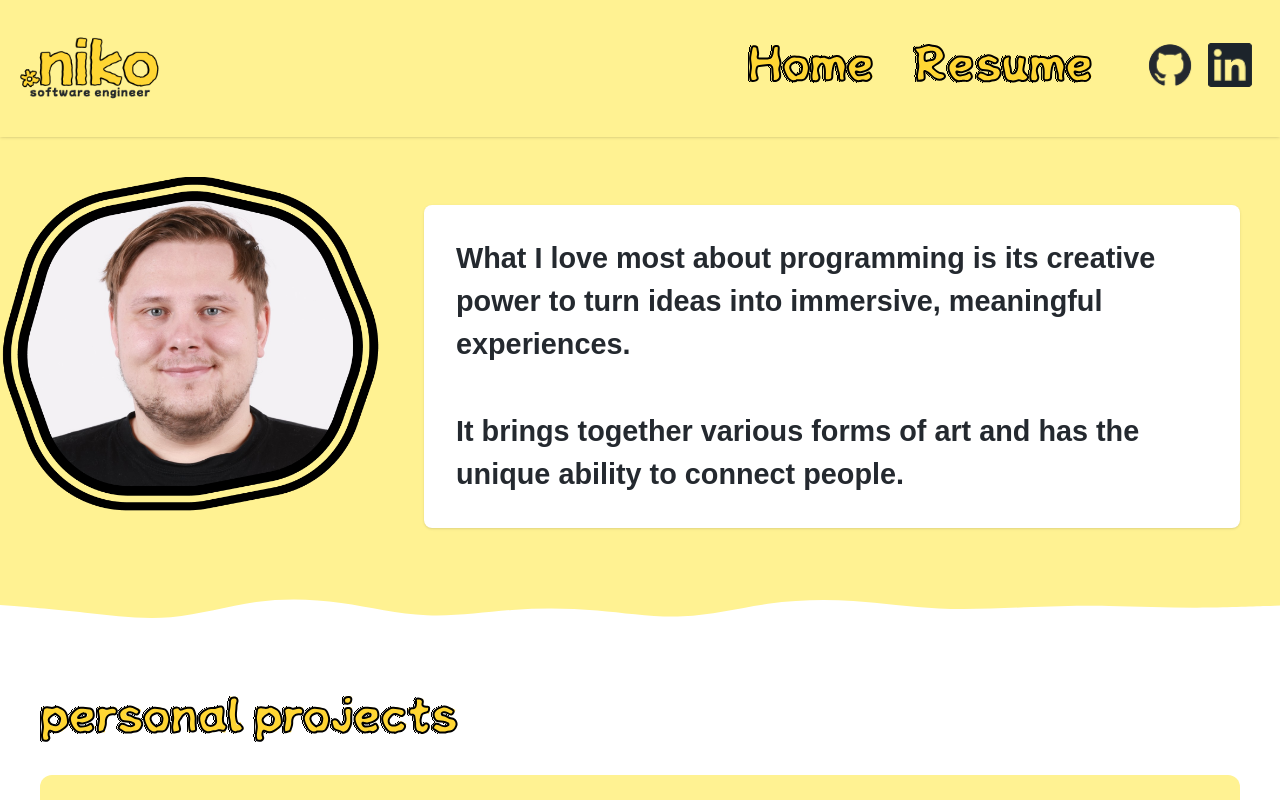
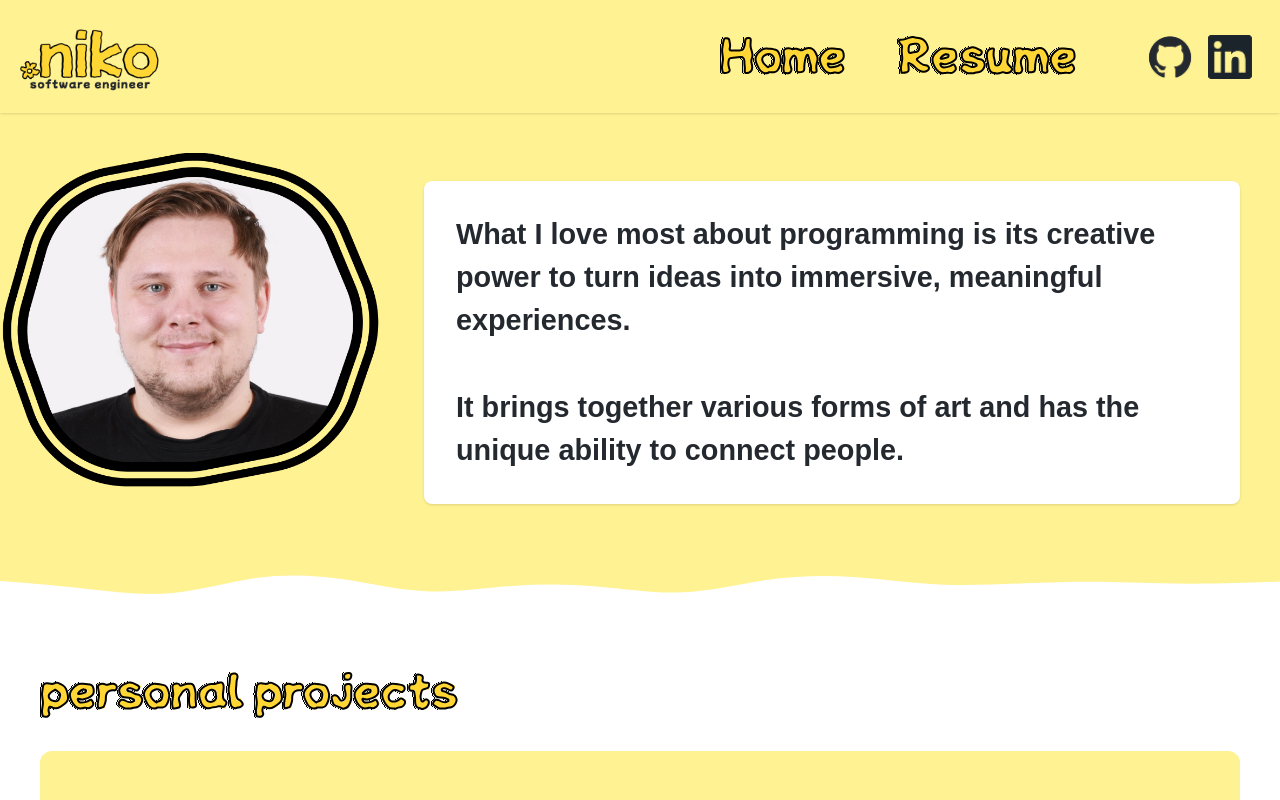
Before and after one commit to mehiis/portfolio-website, a React (Vite) app: page / in a window 1280 px wide. Shown: the top 800 px of the page. Built offline with nearby package versions, Linux system fonts and the light colour scheme.

Commit message:
clean navbar code

```diff
--- a/src/components/NavigationBar.tsx
+++ b/src/components/NavigationBar.tsx
@@ -10,19 +10,14 @@ let menu = "";
 
 const NavigationBar = ({ isVisible, mobileMenuOpen, setMobileMenuOpen }: NavigationBarProps) => {
   return (
-            <header className='bg-[var(--primary-color)] min-w-[360px] pb-2 shadow-sm sticky top-0 z-50 transition-transform duration-200 position-absolute px-5' style={{ transform: isVisible ? 'translateY(0)' : 'translateY(-100%)' }}>
-
+            <header className='bg-[var(--primary-color)] min-w-[360px] shadow-sm sticky top-0 z-50 transition-transform duration-200 position-absolute px-5' style={{ transform: isVisible ? 'translateY(0)' : 'translateY(-100%)' }}>
                 <div className="max-w-[1440px] min-w-[360px] mx-auto flex items-center justify-between bg-[var(--primary-color)] hidden md:flex" >
                     <Link to="/"><img src="/src/assets/images/logos/logo-text-with-desc.png" alt="Logo" className="w-35 h-auto hover:scale-105 transition-transform duration-150"/></Link>
 
-                        <nav className='flex justify-between items-center my-3 bg-[var(--primary-color)'>
-                        {/*<ul className='flex justify-around items-center m-3 p-4'>
-                            <li className='text-[1.5vw] font-[header] mr-5 text-white shadow-md px-5 py-1 bg-[var(--secondary-color)] hover:scale-110 transition-transform duration-300'><button><Link to="/">Home</Link></button></li>
-                            <li className='text-[1.5vw] font-[header] mr-5 text-white shadow-md px-5 py-1 bg-[var(--secondary-color)] hover:scale-110 transition-transform duration-300'><button><Link to="/blogs">Blog</Link></button></li>
-                        </ul>*/}
+                        <nav className='flex justify-between items-center my-1'>
                         <ul className='flex justify-around items-center m-3 p-4'>
                             <li>
-                                <button className='text-[1.5vw] font-[header] mr-5shadow-md px-5 py-1 hover:scale-115 transition-transform duration-300'>
+                                <button className='text-[1.5vw] font-[header] mr-5 px-4 py-1 hover:scale-115 transition-transform duration-300'>
                                     <a href="/">
                                         <img src="/src/assets/images/buttons/home-button.svg" alt="Home button"/>
                                     </a>
@@ -31,7 +26,7 @@ const NavigationBar = ({ isVisible, mobileMenuOpen, setMobileMenuOpen }: Navigat
 
                             {/* COMING SOON...
                             <li>
-                                <button className='text-[1.5vw] font-[header] mr-5shadow-md px-5 py-1 hover:scale-115 transition-transform duration-300'>
+                                <button className='text-[1.5vw] font-[header] mr-5 px-4 py-1 hover:scale-115 transition-transform duration-300'>
                                 <li>
                                 <button className='text-[1.5vw] font-[header] mr-5shadow-md px-5 py-1 hover:scale-115 transition-transform duration-300'>
                                     <a href="/">
@@ -41,7 +36,7 @@ const NavigationBar = ({ isVisible, mobileMenuOpen, setMobileMenuOpen }: Navigat
                             </li>*/}
 
                             <li>
-                                <button className='text-[1.5vw] font-[header] mr-5shadow-md px-5 py-1 hover:scale-115 transition-transform duration-300'>
+                                <button className='text-[1.5vw] font-[header] mr-5 px-4 py-1 hover:scale-115 transition-transform duration-300'>
                                     <a href="/resume">
                                         <img src="/src/assets/images/buttons/resume-button.svg" alt="Resume button"/>
                                     </a>
@@ -56,10 +51,10 @@ const NavigationBar = ({ isVisible, mobileMenuOpen, setMobileMenuOpen }: Navigat
                     </nav>
                 </div>
 
-                    <div className="flex items-center justify-between bg-[var(--primary-color)] md:hidden" >
+                    <div className="flex items-center justify-between md:hidden" >
                         <Link to="/"><img src="/src/assets/images/logos/logo-text-with-desc.png" alt="Logo" className="w-35 h-auto hover:scale-105 transition-transform duration-150"/></Link>
 
-                        <nav className='flex justify-between items-center my-3 bg-[var(--primary-color)'>
+                        <nav className='flex justify-between items-center my-1'>
                             <div className='flex justify-around items-center'>
                                 <button className='w-[50px] h-[50px]' onClick={() => setMobileMenuOpen(!mobileMenuOpen)} style={{ display: mobileMenuOpen ? menu="/src/assets/images/misc/close-menu.svg" : menu="/src/assets/images/misc/mobile-menu.svg"}}>
                                     <img src={menu} alt="Mobile Menu button"/>
```
